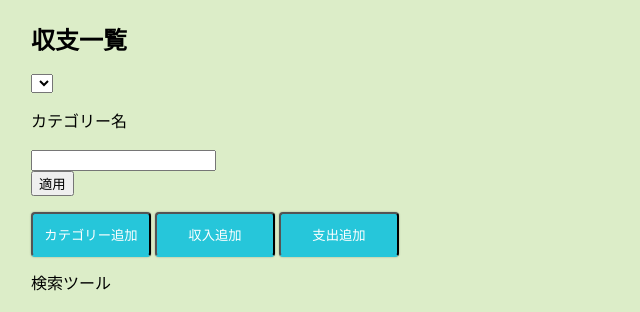
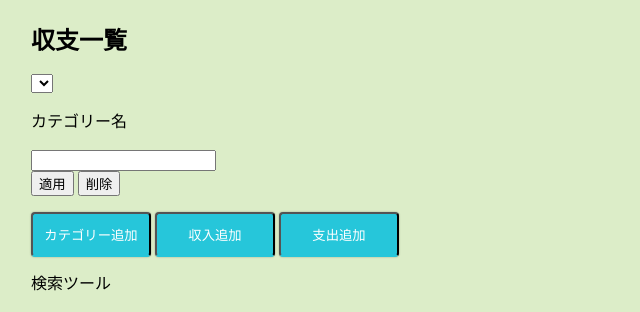
Before and after one commit to gangigammo/Diamond, a Django app: template Diamond/financial/templates/view.html in a window 1280 px wide. Shown: the part 123-435 px from the top of the page, without its empty margins (0-640 px from the left). Run offline with Django 3.2, Linux system fonts and the light colour scheme; the template is opened without the code that fills it, so the values that code supplies are empty; some libraries are stand-ins or nearby versions.

Commit message:
カテゴリ削除ボタン追加

```diff
--- a/Diamond/financial/templates/view.html
+++ b/Diamond/financial/templates/view.html
@@ -60,7 +60,8 @@
                                 <input type="text" name="categoryName">
                                 <br>
                                 {% csrf_token %}
-                                <input type="submit" value="適用">
+                                <input type="submit" name="change" value="適用">
+                                <input type="submit" name="delete" value="削除">
                             </form>
                         </div>
 
```
